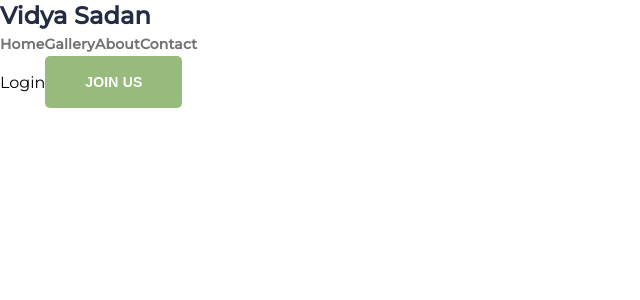
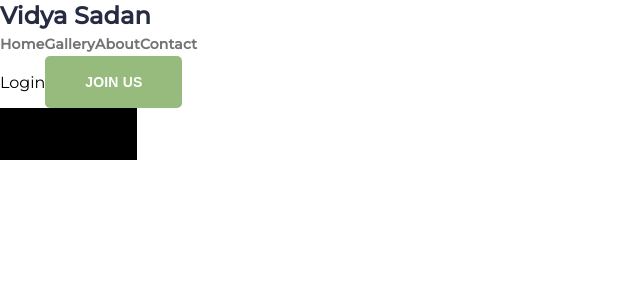
Before and after one commit to Yashsharma1911/vidya-sadan-school, a React (Create React App) app: page / in a window 1280 px wide. Shown: the top 300 px of the page, without its empty margins (0-640 px from the left). Built offline with nearby package versions, Linux system fonts and the light colour scheme.

Commit message:
made card component in my laptop again to check whether app is crashing by my code or not but app runs successfully deleted previous card component

```diff
--- /dev/null
+++ b/src/component/card/index.js
@@ -0,0 +1,10 @@
+import React from 'react';
+import { Container, Frame } from "./styles/card";
+
+export default function Card({ children, ...restProps }) {
+    return <Container {...restProps}>{children}</Container>
+}
+
+Card.Frame = function CardFrame({ children, ...restProps }) {
+    return <Frame {...restProps}>{children}</Frame>
+}
--- /dev/null
+++ b/src/component/card/styles/card.js
@@ -0,0 +1,9 @@
+import styled from "styled-components"
+
+export const Container = styled.div`
+    width: 137px;
+    height: 52px;
+    background: black;
+`;
+
+export const Frame = styled.div``
--- a/src/component/index.js
+++ b/src/component/index.js
@@ -1 +1,2 @@
 export { default as Header } from './header';
+export { default as Card } from './card';
--- /dev/null
+++ b/src/container/card.js
@@ -0,0 +1,10 @@
+import React from 'react'
+import Card from '../component/card'
+
+export default function CardContainer() {
+    return (
+        <>
+            <Card></Card>
+        </>
+    )
+}
--- a/src/pages/home.js
+++ b/src/pages/home.js
@@ -1,9 +1,13 @@
 
-import React from 'react'
-import HeaderContainer from '../container/header'
+import React from 'react';
+import HeaderContainer from '../container/header';
+import CardContainer from '../container/card';
 
 export default function Home() {
   return (
-    <HeaderContainer />
+    <>
+      <HeaderContainer />
+      <CardContainer />
+    </>
   )
 }
```
